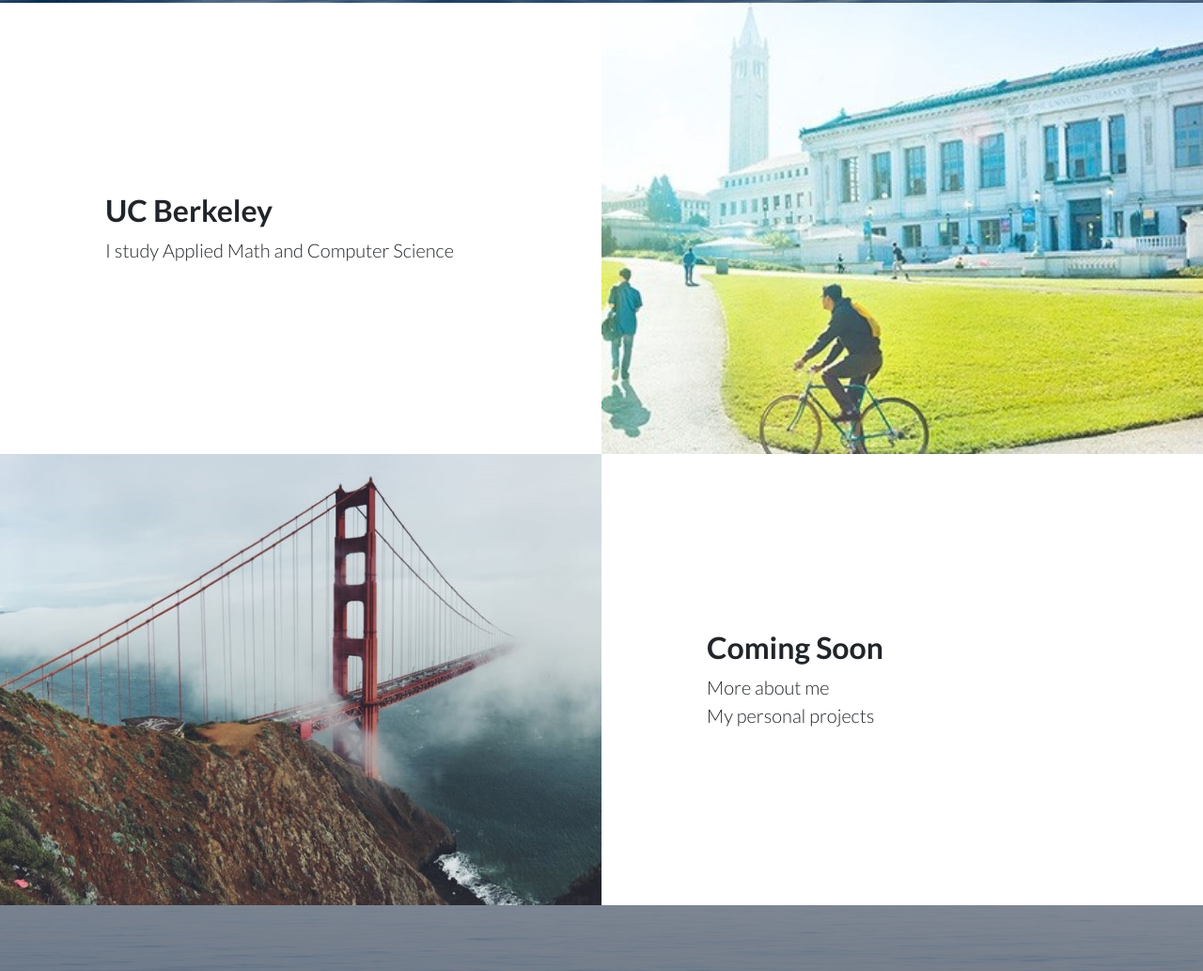
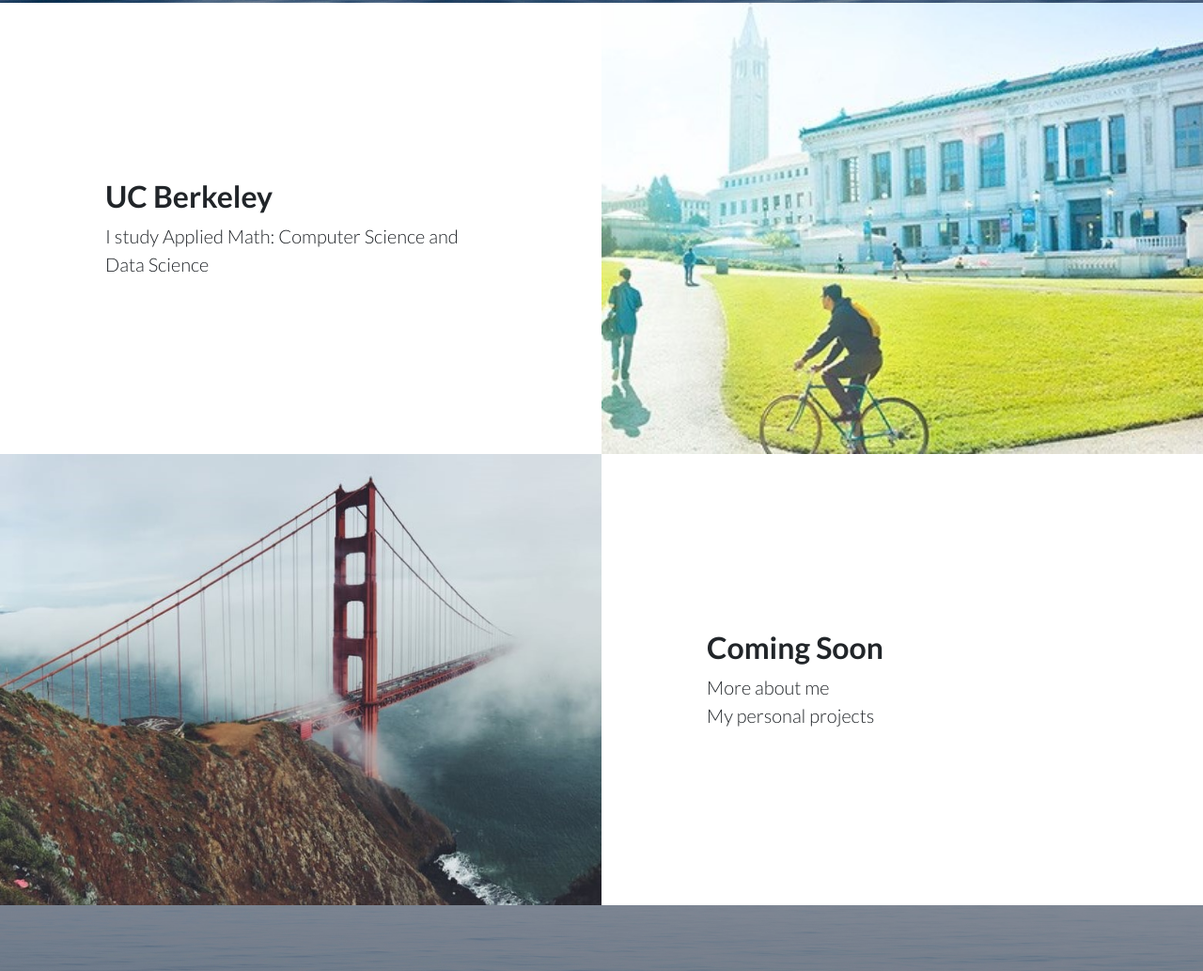
Before and after one commit to tanveed/tanveed.github.io, a website: page _site/index.html in a window 1280 px wide. Shown: the part 789-1822 px from the top of the page at 94% size. Drawn offline with Linux system fonts and the light colour scheme.

Commit message:
Updating Personal info content

```diff
--- a/_site/index.html
+++ b/_site/index.html
@@ -141,7 +141,7 @@
           <div class="col-lg-6 order-lg-2 text-white showcase-img" style="background-image: url('img/UCB1.jpeg');"></div>
           <div class="col-lg-6 order-lg-1 my-auto showcase-text">
             <h2>UC Berkeley</h2>
-            <p class="lead mb-0">I study Applied Math and Computer Science</p>
+            <p class="lead mb-0">I study Applied Math: Computer Science and Data Science</p>
           </div>
         </div>
         <div class="row no-gutters">
```
